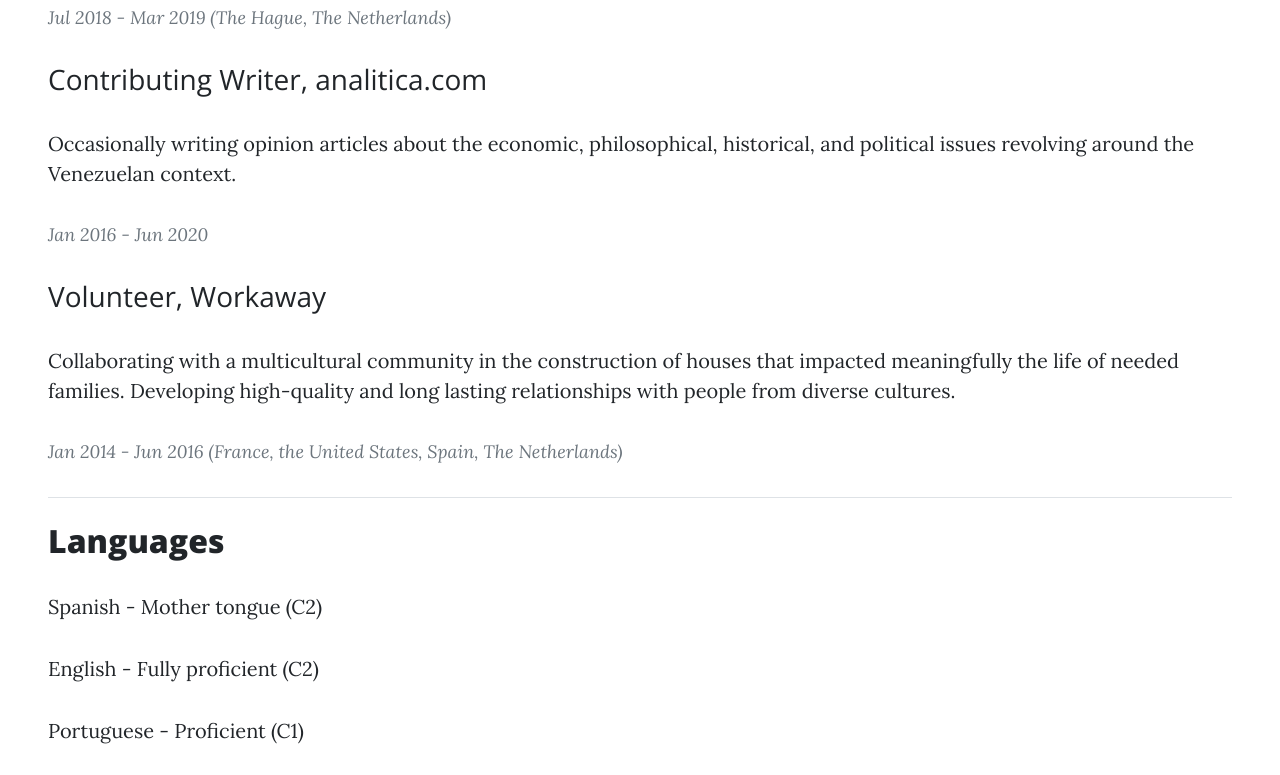
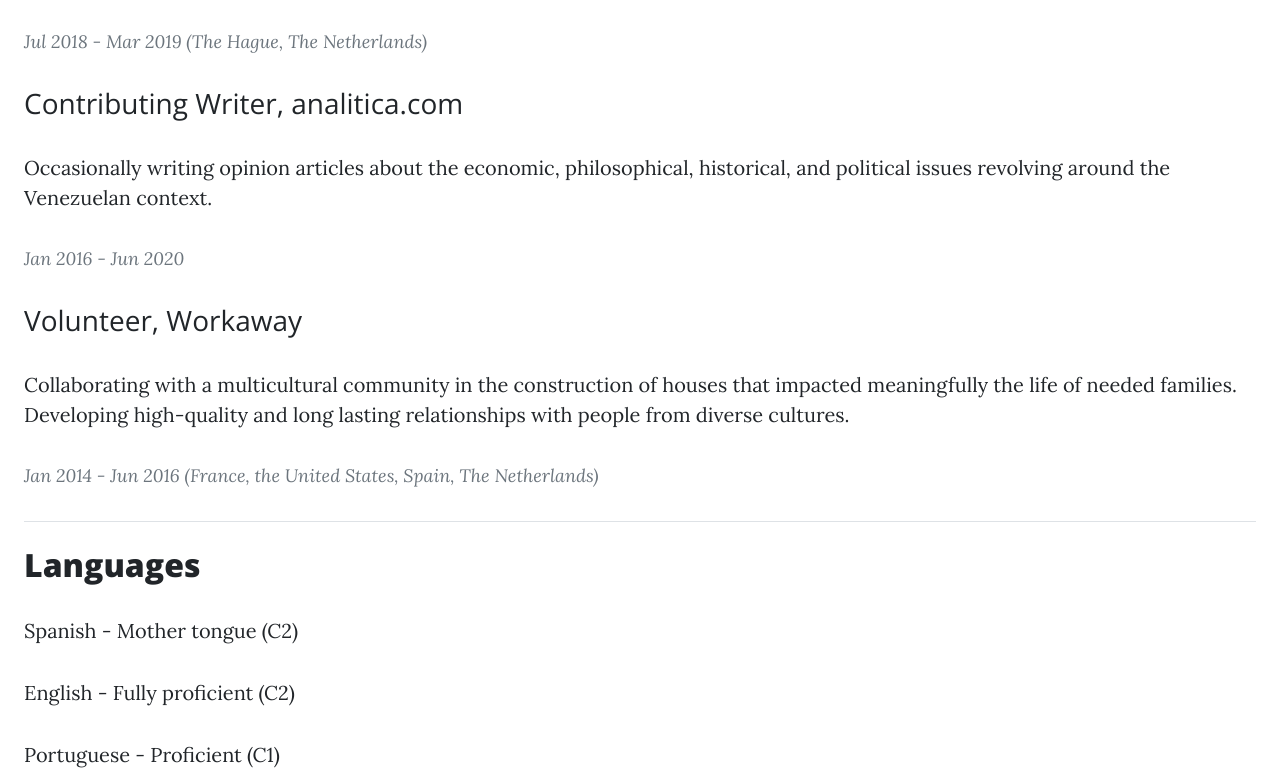
Before and after one commit to jpbd94/jpbd94.github.io, a plain HTML site: page index.html in a window 1280 px wide. Shown: the part 3178-3953 px from the top of the page. Drawn offline with nearby package versions, Linux system fonts and the light colour scheme.

Commit message:
Update index.html

```diff
--- a/index.html
+++ b/index.html
@@ -55,13 +55,14 @@
                     Feel free to check out the code I wrote to develop this homepage in my <a href="https://github.com/jpbd94">Github</a> profile.
                 </div>
             </div>
+            </div>
 
 
 
 
 
         <!-- Main Content-->
-             <div class="container-20 p-4 mx-auto">
+             <div class="container-12 p-4 mx-auto">
 
                 <hr class="my-4" />
 
```
